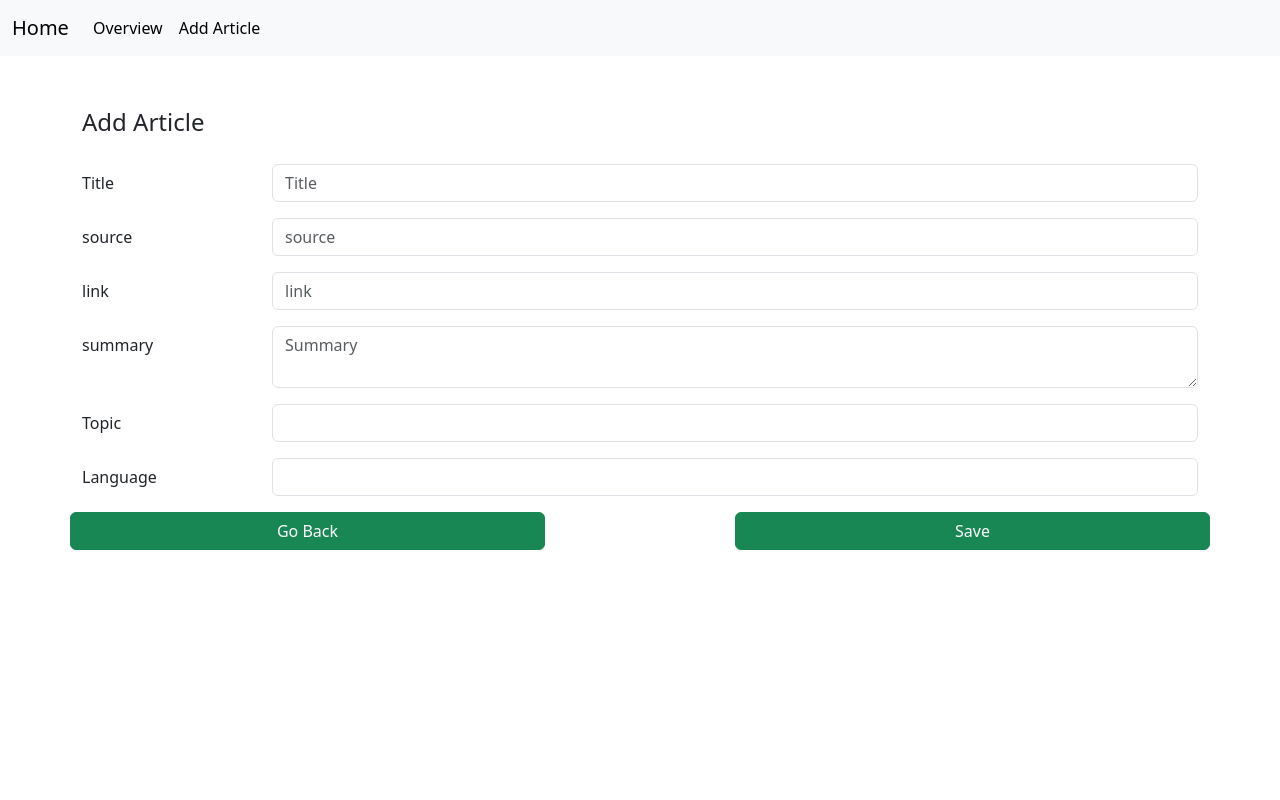
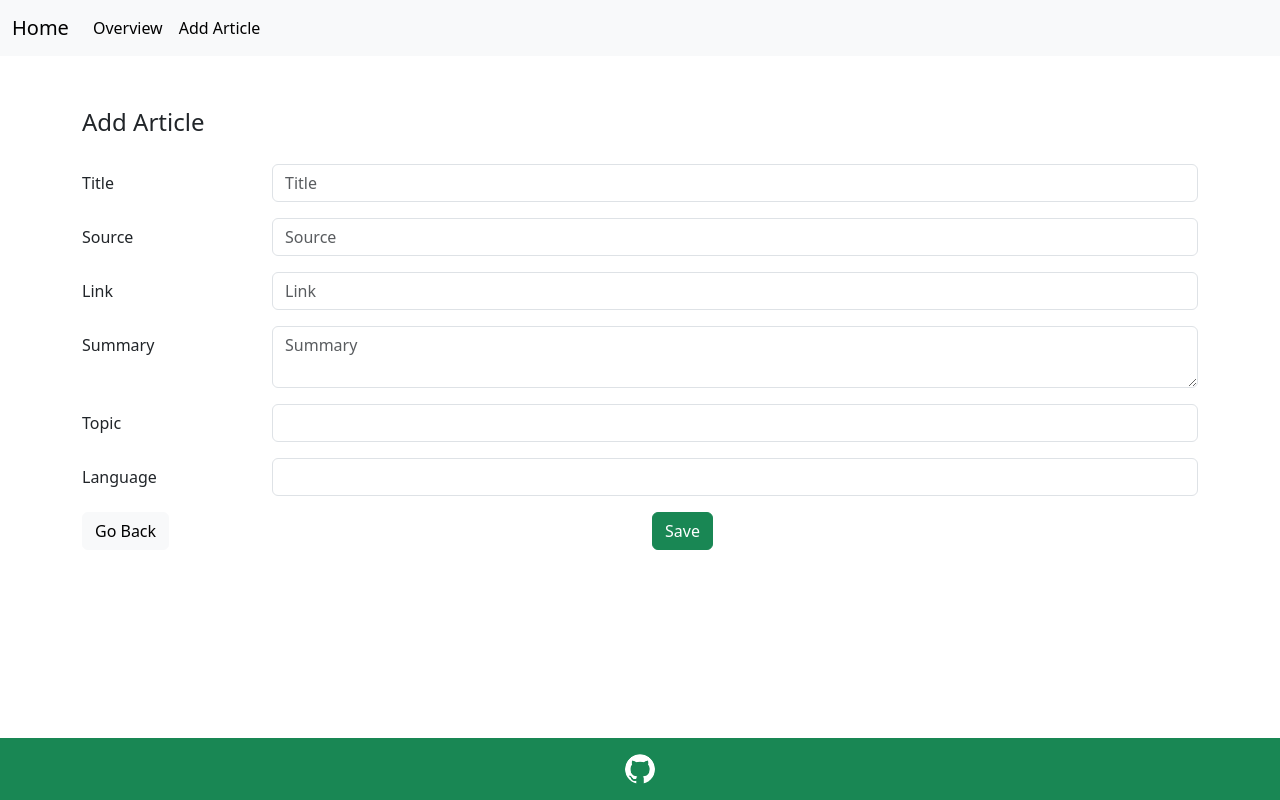
Before and after one commit to Aiiii-den/ArticleCollectionFE, an Angular app: page /add-article in a window 1280 px wide. Shown: the top 800 px of the page. Built offline with nearby package versions, Linux system fonts and the light colour scheme.

Commit message:
abe: stylistic changes

```diff
--- a/src/app/add-article/add-article.component.html
+++ b/src/app/add-article/add-article.component.html
@@ -1,40 +1,36 @@
 <main class="d-flex min-vh-100">
-  <fieldset class="container  mt-5">
-    <legend *ngIf="article" class="mb-4"> Add Article
-    </legend>
+  <fieldset class="container mt-5">
+    <legend *ngIf="article" class="mb-4">Add Article</legend>
     <legend *ngIf="!article" class="mb-4">Add</legend>
     <form [formGroup]="form" (ngSubmit)="save()">
       <div class="mb-3 row">
-        <label class="col-2 col-form-label" for="title">Title</label>
-        <div class="col-10">
-          <input type="text" class="form-control" id="title" placeholder="Title"
-                 formControlName="titleControl"/>
+        <label class="col-sm-2 col-form-label" for="title">Title</label>
+        <div class="col-sm-10">
+          <input type="text" class="form-control" id="title" placeholder="Title" formControlName="titleControl"/>
         </div>
       </div>
       <div class="mb-3 row">
-        <label class="col-2 col-form-label" for="source">source</label>
-        <div class="col-10">
-          <input type="text" class="col-10 form-control" id="source" placeholder="source"
-                 formControlName="sourceControl"/>
+        <label class="col-sm-2 col-form-label" for="source">Source</label>
+        <div class="col-sm-10">
+          <input type="text" class="form-control" id="source" placeholder="Source" formControlName="sourceControl"/>
         </div>
       </div>
       <div class="mb-3 row">
-        <label class="col-2 col-form-label" for="link">link</label>
-        <div class="col-10">
-          <input type="text" class="col-10 form-control" id="link" placeholder="link" formControlName="linkControl"/>
+        <label class="col-sm-2 col-form-label" for="link">Link</label>
+        <div class="col-sm-10">
+          <input type="text" class="form-control" id="link" placeholder="Link" formControlName="linkControl"/>
         </div>
       </div>
       <div class="mb-3 row">
-        <label class="col-2 col-form-label" for="summary">summary</label>
-        <div class="col-10">
-          <textarea class="col-10 form-control" id="summary" placeholder="Summary" formControlName="summaryControl"
-          ></textarea>
+        <label class="col-sm-2 col-form-label" for="summary">Summary</label>
+        <div class="col-sm-10">
+          <textarea class="form-control" id="summary" placeholder="Summary" formControlName="summaryControl"></textarea>
         </div>
       </div>
       <div class="mb-3 row">
-        <label class="col-2 col-form-label" for="topic">Topic</label>
-        <div class="col-10">
-          <select class="col-10 form-control" id="topic" formControlName="topicControl">
+        <label class="col-sm-2 col-form-label" for="topic">Topic</label>
+        <div class="col-sm-10">
+          <select class="form-control" id="topic" formControlName="topicControl">
             <option value="Technology">Technology</option>
             <option value="Education">Education</option>
             <option value="Health">Health</option>
@@ -43,9 +39,9 @@
         </div>
       </div>
       <div class="mb-3 row">
-        <label class="col-2 col-form-label" for="language">Language</label>
-        <div class="col-10">
-          <select class="col-10 form-control" id="language" formControlName="languageControl">
+        <label class="col-sm-2 col-form-label" for="language">Language</label>
+        <div class="col-sm-10">
+          <select class="form-control" id="language" formControlName="languageControl">
             <option value="Korean">Korean</option>
             <option value="English">English</option>
             <option value="German">German</option>
@@ -53,12 +49,13 @@
           </select>
         </div>
       </div>
-
-
-      <div class="row ">
-        <button type="button" class="col-5 btn btn-success" (click)="cancel()">Go Back</button>
-        <div class="col-2"></div>
-        <button type="submit" class="col-5 btn btn-success">Save</button>
+      <div class="row mt-3">
+        <div class="col-sm-6">
+          <button type="button" class="btn btn-light btn-block" (click)="cancel()">Go Back</button>
+        </div>
+        <div class="col-sm-6">
+          <button type="submit" class="btn btn-success btn-block">Save</button>
+        </div>
       </div>
     </form>
   </fieldset>
--- a/src/app/detail-article/detail-article.component.html
+++ b/src/app/detail-article/detail-article.component.html
@@ -1,56 +1,58 @@
-<main class="d-flex min-vh-100">
-  <fieldset class="container  mt-5">
-    <legend *ngIf="article" class="mb-4"> Article Details
-    </legend>
-    <legend *ngIf="!article" class="mb-4">Article overview</legend>
+<main class="d-flex min-vh-100 pb-5">
+  <fieldset class="container mt-5">
+    <legend *ngIf="article" class="mb-4">Article Details</legend>
+    <legend *ngIf="!article" class="mb-4">Article Overview</legend>
     <form [formGroup]="form" (ngSubmit)="cancel()">
       <div class="mb-3 row">
-        <label class="col-2 col-form-label" for="title">Title</label>
-        <div class="col-10">
-          <input type="text" class="form-control" id="title" placeholder="Title"
-                 formControlName="titleControl" readonly/>
-        </div>
-      </div>
-      <div class="mb-3 row">
-        <label class="col-2 col-form-label" for="source">source</label>
-        <div class="col-10">
-          <input type="text" class="col-10 form-control" id="source" placeholder="source"
-                 formControlName="sourceControl" readonly/>
-        </div>
-      </div>
-      <div class="mb-3 row">
-        <label class="col-2 col-form-label" for="link">link</label>
-        <div class="col-10">
-          <input type="text" class="col-10 form-control" id="link" placeholder="link" formControlName="linkControl"
+        <label class="col-sm-2 col-form-label" for="title">Title</label>
+        <div class="col-sm-10">
+          <input type="text" class="form-control" id="title" placeholder="Title" formControlName="titleControl"
                  readonly/>
         </div>
       </div>
       <div class="mb-3 row">
-        <label class="col-2 col-form-label" for="summary">summary</label>
-        <div class="col-10">
-          <textarea class="col-10 form-control" id="summary" placeholder="Summary" formControlName="summaryControl"
+        <label class="col-sm-2 col-form-label" for="source">Source</label>
+        <div class="col-sm-10">
+          <input type="text" class="form-control" id="source" placeholder="Source" formControlName="sourceControl"
+                 readonly/>
+        </div>
+      </div>
+      <div class="mb-3 row">
+        <label class="col-sm-2 col-form-label" for="link">Link</label>
+        <div class="col-sm-10">
+          <input type="text" class="form-control" id="link" placeholder="Link" formControlName="linkControl" readonly/>
+        </div>
+      </div>
+      <div class="mb-3 row">
+        <label class="col-sm-2 col-form-label" for="summary">Summary</label>
+        <div class="col-sm-10">
+          <textarea class="form-control" id="summary" placeholder="Summary" formControlName="summaryControl"
                     readonly></textarea>
         </div>
       </div>
       <div class="mb-3 row">
-        <label class="col-2 col-form-label" for="topic">Topic</label>
-        <div class="col-10">
-          <input type="text" class="col-10 form-control" id="topic" placeholder="topic"
-                 formControlName="topicControl" readonly/>
+        <label class="col-sm-2 col-form-label" for="topic">Topic</label>
+        <div class="col-sm-10">
+          <input type="text" class="form-control" id="topic" placeholder="Topic" formControlName="topicControl"
+                 readonly/>
         </div>
       </div>
       <div class="mb-3 row">
-        <label class="col-2 col-form-label" for="language">Language</label>
-        <div class="col-10">
-          <input type="text" class="col-10 form-control" id="language" placeholder="language"
-                 formControlName="languageControl" readonly/>
+        <label class="col-sm-2 col-form-label" for="language">Language</label>
+        <div class="col-sm-10">
+          <input type="text" class="form-control" id="language" placeholder="Language" formControlName="languageControl"
+                 readonly/>
         </div>
       </div>
-
-      <div class="row ">
-        <button type="button" class="col-5 btn btn-success" (click)="cancel()">Go Back</button>
-        <div class="col-2"></div>
-        <button type="submit" class="col-5 btn btn-success" [routerLink]="['/edit-article', article._id]">Edit</button>
+      <div class="row mt-3 align-items-center d-flex">
+        <div class="col-sm-6 col-12">
+          <button type="button" class="btn btn-light btn-block mb-2 mb-sm-0" [routerLink]="['/overview']">Go Back
+          </button>
+        </div>
+        <div class="col-sm-6 col-12 d-flex justify-content-sm-end">
+          <button type="submit" class="btn btn-success btn-block" [routerLink]="['/edit-article', article._id]">Edit
+          </button>
+        </div>
       </div>
     </form>
   </fieldset>
--- a/src/app/edit-article/edit-article.component.html
+++ b/src/app/edit-article/edit-article.component.html
@@ -1,40 +1,35 @@
-<main class="d-flex min-vh-100">
-  <fieldset class="container  mt-5">
-    <legend *ngIf="article" class="mb-4"> Update Article
-    </legend>
-    <legend *ngIf="!article" class="mb-4">Edit</legend>
+<main class="d-flex min-vh-100 pb-5">
+  <fieldset class="container mt-5">
+    <legend *ngIf="article" class="mb-4">Article Details</legend>
     <form [formGroup]="form" (ngSubmit)="update()">
       <div class="mb-3 row">
-        <label class="col-2 col-form-label" for="title">Title</label>
-        <div class="col-10">
-          <input type="text" class="form-control" id="title" placeholder="Title"
-                 formControlName="titleControl"/>
+        <label class="col-sm-2 col-form-label" for="title">Title</label>
+        <div class="col-sm-10">
+          <input type="text" class="form-control" id="title" placeholder="Title" formControlName="titleControl"/>
         </div>
       </div>
       <div class="mb-3 row">
-        <label class="col-2 col-form-label" for="source">source</label>
-        <div class="col-10">
-          <input type="text" class="col-10 form-control" id="source" placeholder="source"
-                 formControlName="sourceControl"/>
+        <label class="col-sm-2 col-form-label" for="source">Source</label>
+        <div class="col-sm-10">
+          <input type="text" class="form-control" id="source" placeholder="Source" formControlName="sourceControl"/>
         </div>
       </div>
       <div class="mb-3 row">
-        <label class="col-2 col-form-label" for="link">link</label>
-        <div class="col-10">
-          <input type="text" class="col-10 form-control" id="link" placeholder="link" formControlName="linkControl"/>
+        <label class="col-sm-2 col-form-label" for="link">Link</label>
+        <div class="col-sm-10">
+          <input type="text" class="form-control" id="link" placeholder="Link" formControlName="linkControl"/>
         </div>
       </div>
       <div class="mb-3 row">
-        <label class="col-2 col-form-label" for="summary">summary</label>
-        <div class="col-10">
-          <textarea class="col-10 form-control" id="summary" placeholder="Summary" formControlName="summaryControl"
-          ></textarea>
+        <label class="col-sm-2 col-form-label" for="summary">Summary</label>
+        <div class="col-sm-10">
+          <textarea class="form-control" id="summary" placeholder="Summary" formControlName="summaryControl"></textarea>
         </div>
       </div>
       <div class="mb-3 row">
-        <label class="col-2 col-form-label" for="topic">Topic</label>
-        <div class="col-10">
-          <select class="col-10 form-control" id="topic" formControlName="topicControl">
+        <label class="col-sm-2 col-form-label" for="topic">Topic</label>
+        <div class="col-sm-10">
+          <select class="col-sm-10 form-control" id="topic" formControlName="topicControl">
             <option value="Technology">Technology</option>
             <option value="Education">Education</option>
             <option value="Health">Health</option>
@@ -43,9 +38,9 @@
         </div>
       </div>
       <div class="mb-3 row">
-        <label class="col-2 col-form-label" for="language">Language</label>
-        <div class="col-10">
-          <select class="col-10 form-control" id="language" formControlName="languageControl">
+        <label class="col-sm-2 col-form-label" for="language">Language</label>
+        <div class="col-sm-10">
+          <select class="col-sm-10 form-control" id="language" formControlName="languageControl">
             <option value="Korean">Korean</option>
             <option value="English">English</option>
             <option value="German">German</option>
@@ -53,12 +48,13 @@
           </select>
         </div>
       </div>
-
-
-      <div class="row ">
-        <button type="button" class="col-5 btn btn-success" [routerLink]="['/overview']">Go Back</button>
-        <div class="col-2"></div>
-        <button type="submit" class="col-5 btn btn-success">Update</button>
+      <div class="row mt-3 align-items-center d-flex">
+        <div class="col-sm-6 col-12">
+          <button type="button" class="btn btn-light btn-block mb-2 mb-sm-0" [routerLink]="['/overview']">Go Back</button>
+        </div>
+        <div class="col-sm-6 col-12 d-flex justify-content-sm-end">
+          <button type="submit" class="btn btn-success btn-block" [routerLink]="['/edit-article', article._id]">Edit</button>
+        </div>
       </div>
     </form>
   </fieldset>
--- a/src/app/footer/footer.component.html
+++ b/src/app/footer/footer.component.html
@@ -1,4 +1,4 @@
-<div class="bottom text-white-50 bg-success p-3 text-center mt-5">
+<div class="fixed-bottom text-white-50 bg-success p-3 text-center">
   <a href="https://github.com/Aiiii-den" target="_blank">
     <img [src]="'assets/github-mark-white.png'" alt="GitHub Logo" />
   </a>
--- a/src/app/overview/overview.component.css
+++ b/src/app/overview/overview.component.css
@@ -1,26 +1,12 @@
 @import url('../../../node_modules/bootstrap-icons/font/bootstrap-icons.css');
-
-main {
-  background-color: grey;
-}
-
-td[routerLink] {
-  cursor: pointer;
-}
-
-td{
-  vertical-align: middle;
-}
-
 
 .container {
   min-height: 100vh;
   max-width: 1200px;
-  margin-bottom: 0;
-  padding-bottom: 0;
-  overflow-y: auto; /* Enable vertical scrolling */
+  margin-bottom: 5px;
+  padding-bottom: 5px;
+  overflow-y: auto;
 }
-
 
 .filter-box {
   border: 1px solid #ccc;
@@ -61,7 +47,6 @@ td a {
   padding-left: 0;
 }
 
-
 .mouse-pointer{
   cursor: pointer;
 }
--- a/src/app/overview/overview.component.html
+++ b/src/app/overview/overview.component.html
@@ -44,10 +44,10 @@
       <tbody>
       <tr *ngFor="let article of articles; let i=index; ">
         <td>{{ i + 1 }}</td>
-        <td [routerLink]="['/detail-article/', article._id]" class="mouse-pointer">{{ article.title }}&nbsp;<i class="bi bi-book"></i></td>
-       <!-- <td>{{ article.summary }}</td>-->
-        <!--<td><a [href]="article.link" target="_blank">{{ article.source }}</a></td>-->
-        <td><a href="{{ article.link }}" target="_blank">{{article.source }}&nbsp;<i class="bi bi-arrow-up-right-square"></i></a></td>
+        <td [routerLink]="['/detail-article/', article._id]" class="mouse-pointer">{{ article.title }}&nbsp;<i
+          class="bi bi-book"></i></td>
+        <td><a href="{{ article.link }}" target="_blank">{{article.source }}&nbsp;<i
+          class="bi bi-arrow-up-right-square"></i></a></td>
         <td class="flag-column"><img [src]="'assets/country_flags/' + article.language.toLowerCase() + '_q.png'"
                                      alt="{{ article.language }}" class="flag-icon"/></td>
         <td>{{article.topic}}</td>
--- a/src/index.html
+++ b/src/index.html
@@ -8,7 +8,7 @@
   <title>Article Collection</title>
 </head>
 <body>
-<body>
+<body class="pb-5">
 <app-root></app-root>
 </body>
 <script src="https://code.jquery.com/jquery-3.2.1.slim.min.js" integrity="sha384-KJ3o2DKtIkvYIK3UENzmM7KCkRr/rE9/Qpg6aAZGJwFDMVNA/GpGFF93hXpG5KkN" crossorigin="anonymous"></script>
```
